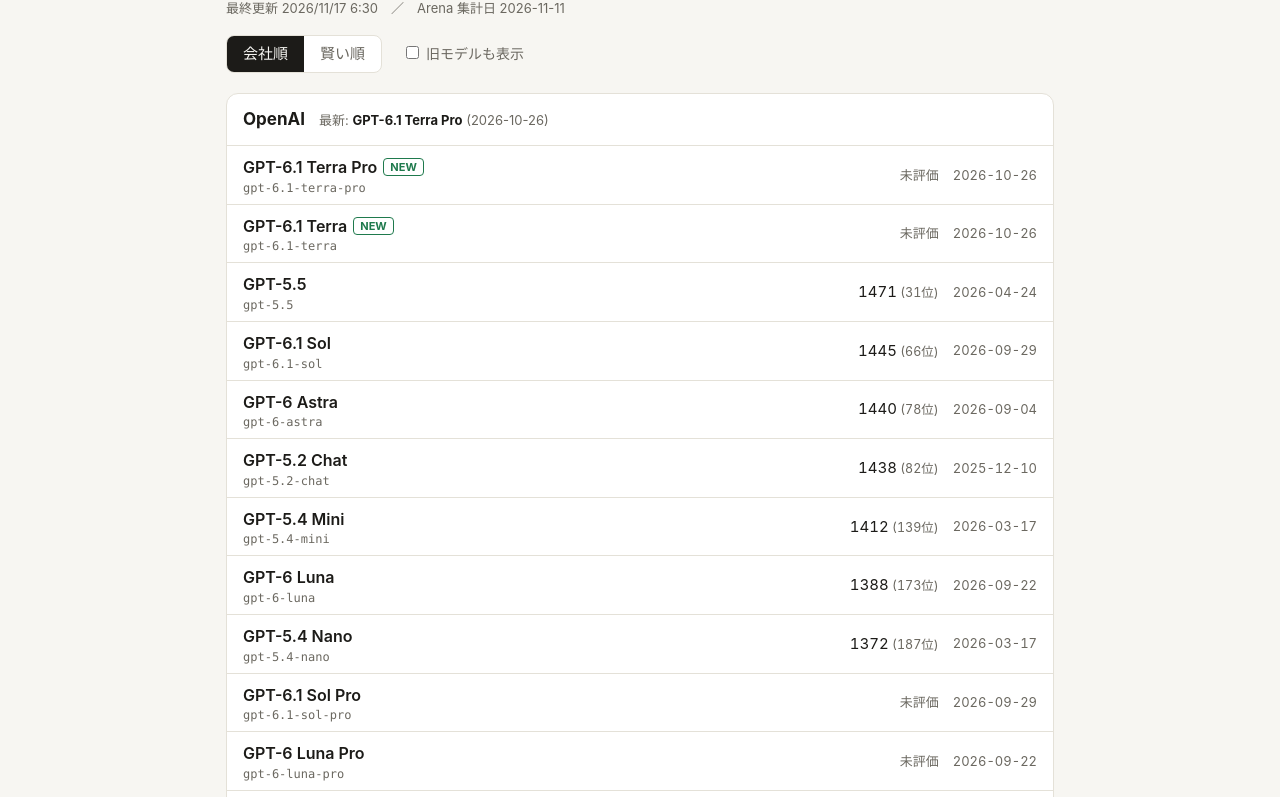
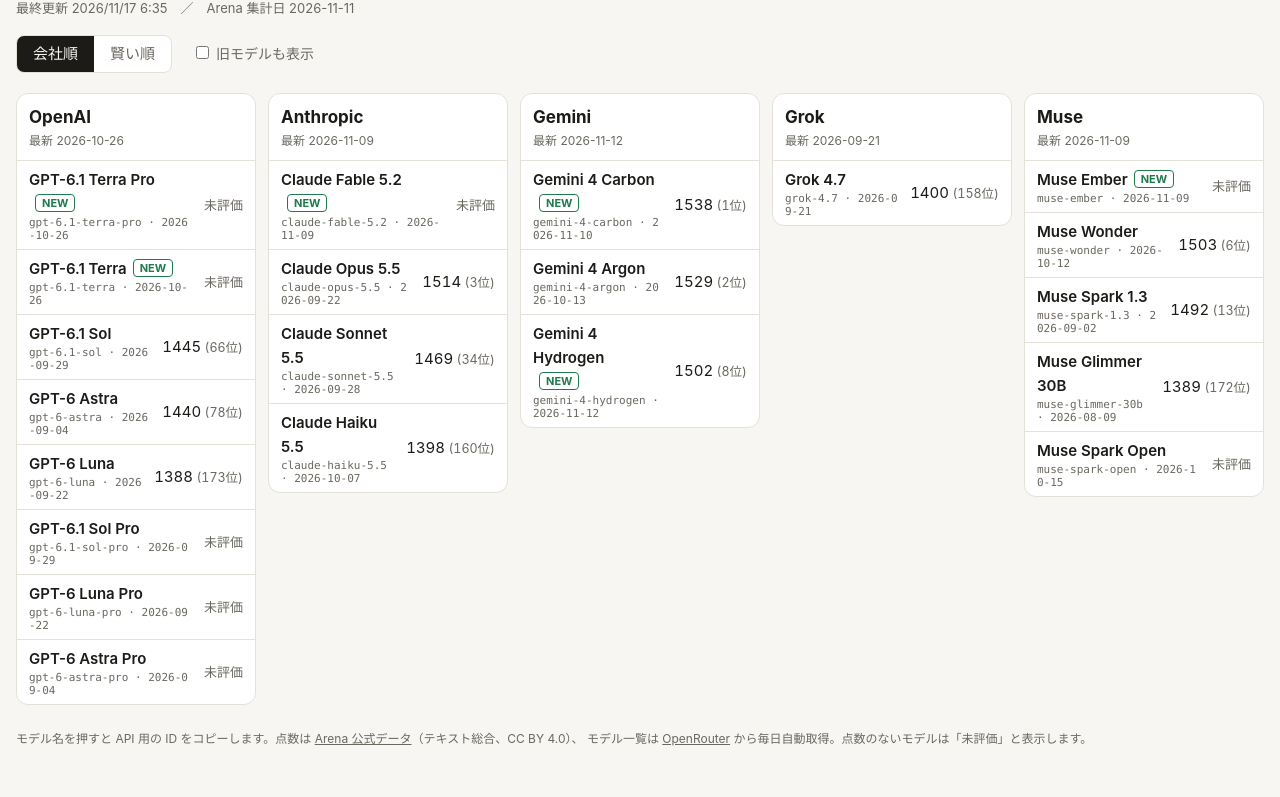
Before and after one commit to shngmsw/ai-models, a plain HTML site: page index.html in a window 1280 px wide. Shown: the part 63-860 px from the top of the page. Drawn offline with Linux system fonts and the light colour scheme.

Commit message:
最新世代だけに絞り、5社を横並びで表示
Co-Authored-By: Claude Fable 5.2 <noreply@anthropic.com>

```diff
--- a/data.json
+++ b/data.json
@@ -1,5 +1,5 @@
 {
- "updated_at": "2026-11-17T06:30:57Z",
+ "updated_at": "2026-11-17T06:35:01Z",
  "arena_date": "2026-11-11",
  "providers": [
   {
@@ -140,7 +140,7 @@
      "released": "2026-05-05",
      "score": null,
      "rank": null,
-     "current": true
+     "current": false
     },
     {
      "id": "gpt-5.5-pro",
@@ -148,7 +148,7 @@
      "released": "2026-04-24",
      "score": null,
      "rank": null,
-     "current": true
+     "current": false
     },
     {
      "id": "gpt-5.5",
@@ -156,7 +156,7 @@
      "released": "2026-04-24",
      "score": 1471,
      "rank": 31,
-     "current": true
+     "current": false
     },
     {
      "id": "gpt-5.4-nano",
@@ -164,7 +164,7 @@
      "released": "2026-03-17",
      "score": 1372,
      "rank": 187,
-     "current": true
+     "current": false
     },
     {
      "id": "gpt-5.4-mini",
@@ -172,7 +172,7 @@
      "released": "2026-03-17",
      "score": 1412,
      "rank": 139,
-     "current": true
+     "current": false
     },
     {
      "id": "gpt-5.4-pro",
@@ -196,7 +196,7 @@
      "released": "2026-02-24",
      "score": null,
      "rank": null,
-     "current": true
+     "current": false
     },
     {
      "id": "gpt-5.2-codex",
@@ -212,7 +212,7 @@
      "released": "2025-12-10",
      "score": 1438,
      "rank": 82,
-     "current": true
+     "current": false
     },
     {
      "id": "gpt-5.2-pro",
@@ -236,7 +236,7 @@
      "released": "2025-12-04",
      "score": null,
      "rank": null,
-     "current": true
+     "current": false
     },
     {
      "id": "gpt-5.1",
@@ -576,7 +576,7 @@
      "released": "2026-09-02",
      "score": 1500,
      "rank": 10,
-     "current": true
+     "current": false
     },
     {
      "id": "gemini-3.7-flash",
@@ -600,7 +600,7 @@
      "released": "2026-07-21",
      "score": 1435,
      "rank": 90,
-     "current": true
+     "current": false
     },
     {
      "id": "gemini-3.5-flash",
@@ -632,7 +632,7 @@
      "released": "2026-02-19",
      "score": 1480,
      "rank": 21,
-     "current": true
+     "current": false
     },
     {
      "id": "gemini-3-flash-preview",
@@ -710,7 +710,7 @@
      "released": "2026-05-20",
      "score": null,
      "rank": null,
-     "current": true
+     "current": false
     },
     {
      "id": "grok-4.3",
@@ -726,7 +726,7 @@
      "released": "2026-03-31",
      "score": 1451,
      "rank": 53,
-     "current": true
+     "current": false
     },
     {
      "id": "grok-4.20",
@@ -767,28 +767,12 @@
      "current": true
     },
     {
-     "id": "muse-spark-1.3-contributor",
-     "name": "Muse Spark 1.3 Contributor",
-     "released": "2026-09-02",
-     "score": null,
-     "rank": null,
-     "current": true
-    },
-    {
      "id": "muse-spark-1.3",
      "name": "Muse Spark 1.3",
      "released": "2026-09-02",
      "score": 1492,
      "rank": 13,
      "current": true
-    },
-    {
-     "id": "muse-spark-1.2-contributor",
-     "name": "Muse Spark 1.2 Contributor",
-     "released": "2026-08-21",
-     "score": null,
-     "rank": null,
-     "current": false
     },
     {
      "id": "muse-glimmer-30b",
--- a/index.html
+++ b/index.html
@@ -17,7 +17,7 @@
 * { box-sizing: border-box; }
 body { margin: 0; background: var(--bg); color: var(--ink);
   font: 15px/1.6 -apple-system, "Hiragino Sans", "Noto Sans JP", system-ui, sans-serif; }
-main { max-width: 860px; margin: 0 auto; padding: 24px 16px 64px; }
+main { max-width: 1500px; margin: 0 auto; padding: 24px 16px 64px; }
 h1 { font-size: 22px; margin: 0 0 2px; letter-spacing: .02em; }
 .meta { color: var(--sub); font-size: 13px; margin: 0 0 16px; }
 .bar { display: flex; flex-wrap: wrap; gap: 12px 20px; align-items: center; margin-bottom: 20px; }
@@ -25,19 +25,22 @@ h1 { font-size: 22px; margin: 0 0 2px; letter-spacing: .02em; }
 .seg button { border: 0; background: none; color: var(--sub); font: inherit; padding: 6px 16px; cursor: pointer; }
 .seg button[aria-pressed="true"] { background: var(--ink); color: var(--bg); }
 label.chk { color: var(--sub); font-size: 14px; cursor: pointer; user-select: none; }
-section { background: var(--card); border: 1px solid var(--line); border-radius: 12px; margin-bottom: 16px; overflow: hidden; }
-section header { display: flex; flex-wrap: wrap; align-items: baseline; gap: 4px 14px; padding: 12px 16px; border-bottom: 1px solid var(--line); }
+#list.company { display: grid; grid-template-columns: repeat(auto-fit, minmax(230px, 1fr)); gap: 12px; align-items: start; }
+#list.smart ul { columns: 300px; column-gap: 0; }
+#list.smart li { break-inside: avoid; }
+section { background: var(--card); border: 1px solid var(--line); border-radius: 12px; overflow: hidden; }
+section header { padding: 10px 12px; border-bottom: 1px solid var(--line); }
 section h2 { font-size: 17px; margin: 0; }
-section header span { color: var(--sub); font-size: 13px; }
+section header span { display: block; color: var(--sub); font-size: 12px; }
 section header b { color: var(--ink); }
 ul { list-style: none; margin: 0; padding: 0; }
-li { display: grid; grid-template-columns: 1fr auto auto; gap: 4px 14px; align-items: center;
-  padding: 9px 16px; border-bottom: 1px solid var(--line); }
+li { display: grid; grid-template-columns: 1fr auto; gap: 2px 10px; align-items: center;
+  padding: 7px 12px; border-bottom: 1px solid var(--line); }
 li:last-child { border-bottom: 0; }
 li.old { opacity: .6; }
-.name { all: unset; cursor: pointer; font-weight: 600; font-size: 16px; }
+.name { all: unset; cursor: pointer; font-weight: 600; font-size: 15px; }
 .name:hover, .name:focus-visible { color: var(--accent); }
-.id { display: block; color: var(--sub); font: 12px ui-monospace, SFMono-Regular, Menlo, monospace; word-break: break-all; }
+.id { display: block; color: var(--sub); font: 11px ui-monospace, SFMono-Regular, Menlo, monospace; word-break: break-all; }
 .tag { font-size: 11px; font-weight: 700; padding: 1px 6px; border-radius: 4px; margin-left: 6px; vertical-align: 2px; }
 .tag.new { color: var(--new); border: 1px solid var(--new); }
 .tag.co { color: var(--sub); background: var(--chip); font-weight: 500; }
@@ -50,7 +53,6 @@ footer a { color: inherit; }
 #toast { position: fixed; left: 50%; bottom: 24px; transform: translateX(-50%); background: var(--ink); color: var(--bg);
   padding: 8px 16px; border-radius: 8px; font-size: 13px; opacity: 0; transition: opacity .2s; pointer-events: none; }
 #toast.on { opacity: 1; }
-@media (max-width: 520px) { li { grid-template-columns: 1fr auto; } .date { display: none; } }
 </style>
 </head>
 <body>
@@ -97,17 +99,18 @@ function row(m, company) {
   left.append(name);
   if (isNew(m)) left.append(el("span", "tag new", "NEW"));
   if (company) left.append(el("span", "tag co", company));
-  left.append(el("span", "id", m.id));
+  left.append(el("span", "id", `${m.id} · ${m.released}`));
   const score = el("div", m.score == null ? "score none" : "score");
   if (m.score == null) score.textContent = "未評価";
   else { score.append(String(m.score), el("small", "", ` (${m.rank}位)`)); }
-  li.append(left, score, el("div", "date", m.released));
+  li.append(left, score);
   return li;
 }
 
 function render() {
   const list = $("#list");
   list.replaceChildren();
+  list.className = mode;
   const visible = (m) => showOld || m.current;
   if (mode === "company") {
     for (const p of data.providers) {
@@ -115,7 +118,7 @@ function render() {
       const sec = el("section"), head = el("header"), ul = el("ul");
       head.append(el("h2", "", p.label));
       const latest = [...p.models].sort(byDate)[0];
-      if (latest) { const s = el("span", "", "最新: "); s.append(el("b", "", latest.name), ` (${latest.released})`); head.append(s); }
+      if (latest) head.append(el("span", "", `最新 ${latest.released}`));
       models.forEach((m) => ul.append(row(m)));
       sec.append(head, ul);
       list.append(sec);
```
Also changed, not shown: 3 other files.
